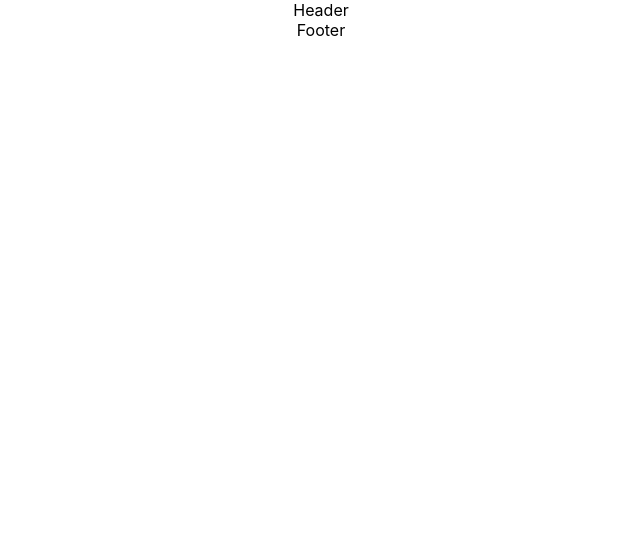
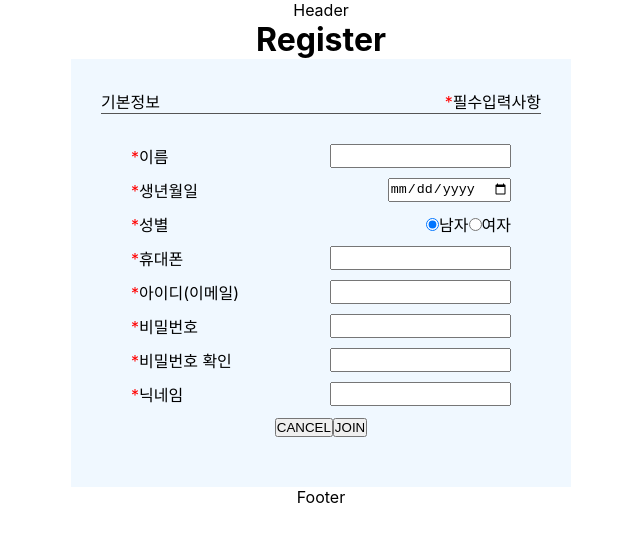
Before and after one commit to Sung-Heee/store-front, a React (Create React App) app: page /register in a window 1280 px wide. Before the commit this address had no page. Shown: the top 542 px of the page, without its empty margins (319-959 px from the left). Built offline with nearby package versions, Linux system fonts and the light colour scheme.

Commit message:
Feat: 회원가입

```diff
--- a/src/App.js
+++ b/src/App.js
@@ -3,6 +3,7 @@ import './App.css';
 import Header from './components/Header';
 import MainPage from './pages/MainPage';
 import Footer from './components/Footer';
+import RegisterPage from './pages/RegisterPage';
 
 function App() {
   return (
@@ -10,6 +11,7 @@ function App() {
       <Header />
       <Routes>
         <Route path="/" element={<MainPage />} />
+        <Route path="/register" element={<RegisterPage />} />
       </Routes>
       <Footer />
     </div>
--- /dev/null
+++ b/src/components/Register.jsx
@@ -0,0 +1,77 @@
+import React from 'react';
+import '../style/register.scss';
+
+export default function Register() {
+  return (
+    <>
+      <div>
+        <h1>Register</h1>
+      </div>
+      <div className="register-box">
+        <div className="info-top">
+          <p>기본정보</p>
+          <p>
+            <span className="required">*</span>필수입력사항
+          </p>
+        </div>
+        <form className="register-form">
+          <div className="name-info">
+            <label>
+              <span className="required">*</span>이름
+            </label>
+            <input id="idInput" type="text" required />
+          </div>
+          <div className="birth-info">
+            <label>
+              <span className="required">*</span>생년월일
+            </label>
+            <input id="birthInput" type="date" required />
+          </div>
+          <div className="gender-info">
+            <label>
+              <span className="required">*</span>성별
+            </label>
+            <div className="gender-input">
+              <input type="radio" name="gender" value="male" checked />
+              남자
+              <input type="radio" name="gender" value="female" />
+              여자
+            </div>
+          </div>
+          <div className="tel-info">
+            <label>
+              <span className="required">*</span>휴대폰
+            </label>
+            <input id="telInput" type="tel" required />
+          </div>
+          <div className="id-info">
+            <label>
+              <span className="required">*</span>아이디(이메일)
+            </label>
+            <input type="email" id="email" name="email" required />
+          </div>
+          <div className="password-info">
+            <label>
+              <span className="required">*</span>비밀번호
+            </label>
+            <input name="password" required type="password" />
+          </div>
+          <div className="password-info">
+            <label>
+              <span className="required">*</span>비밀번호 확인
+            </label>
+            <input name="password" required type="password" />
+          </div>
+          <div className="nickName-info">
+            <label>
+              <span className="required">*</span>닉네임
+            </label>
+            <input id="nickInput" required type="text" maxLength={8} />
+          </div>
+          <button>CANCEL</button>
+          <button>JOIN</button>
+        </form>
+      </div>
+    </>
+  );
+}
--- /dev/null
+++ b/src/pages/RegisterPage.jsx
@@ -0,0 +1,10 @@
+import React from 'react';
+import Register from '../components/Register';
+
+export default function RegisterPage() {
+  return (
+    <>
+      <Register />
+    </>
+  );
+}
--- /dev/null
+++ b/src/style/register.scss
@@ -0,0 +1,33 @@
+@import "./_reset";
+
+.register-box {
+  display: flex;
+  position: relative;
+  margin: 0 auto;
+  flex-direction: column;
+  justify-content: center;
+  // align-items: center;
+  width: 500px;
+  background-color: aliceblue;
+  padding: 30px;
+
+  .required {
+    color: red;
+  }
+
+  .info-top {
+  display: flex;
+  justify-content: space-between;
+  border-bottom: 1px solid #555;
+  }
+
+  .register-form {
+    padding: 20px;
+    .name-info, .gender-info, .birth-info, .tel-info, .id-info, .password-info, .nickName-info{
+      display: flex;
+      justify-content: space-between;
+      margin: 10px;
+    }
+
+  }
+}
```
Also changed, not shown: src/style/_reset.scss (line endings or trailing spaces).
